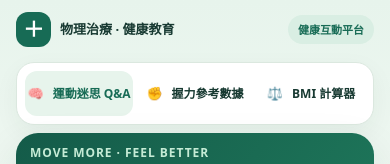
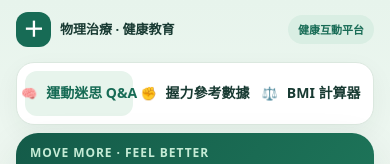
Before and after one commit to alvin20001024-dotcom/exercise-myth-facts-QnA, a plain HTML site: page index.html in a window 390 px wide. Shown: the top 164 px of the page. Drawn offline with Linux system fonts and the light colour scheme.

Commit message:
Set sidebar labels to 14px on all screen sizes

```diff
--- a/index.html
+++ b/index.html
@@ -70,7 +70,7 @@ button{font:inherit;cursor:pointer}.wrap{width:min(760px,calc(100% - 26px));marg
 .side-nav button .nav-ico{font-size:13px}
 .side-nav button span:last-child{line-height:20.8px}
 @media(max-width:1200px){
-  .side-nav button span:last-child{font-size:12px;line-height:17.6px}
+  .side-nav button span:last-child{font-size:14px;line-height:20px}
 }
 
 </style>
```
